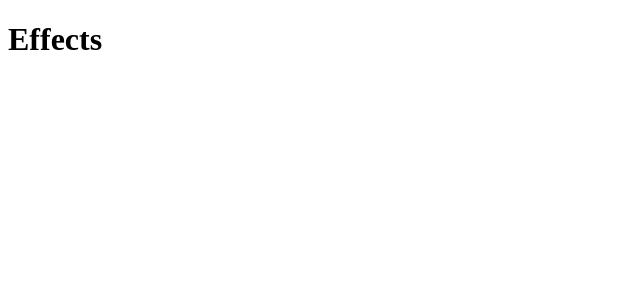
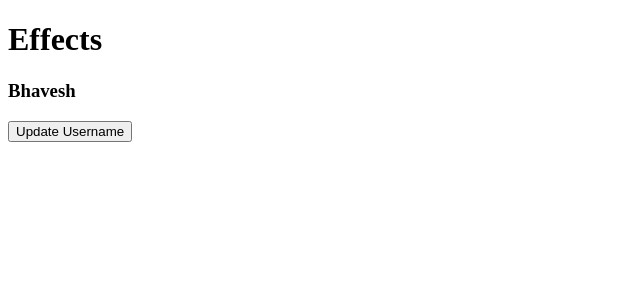
Before and after one commit to Bhavu7/Angular-v20, an Angular app: page / in a window 1280 px wide. Shown: the top 300 px of the page, without its empty margins (0-640 px from the left). Built offline with nearby package versions, Linux system fonts and the light colour scheme.

Commit message:
Effects in Angular

```diff
--- a/src/app/app.html
+++ b/src/app/app.html
@@ -168,3 +168,6 @@
 <button (click)="updateValue()">Update X</button> -->
 
 <h1>Effects</h1>
+
+<h3>{{username()}}</h3>
+<button (click)="username.set('Bhavesh Bhoi')">Update Username</button>
--- a/src/app/app.ts
+++ b/src/app/app.ts
@@ -217,4 +217,12 @@ export class App {
   //   this.x.set(100);
   //   console.log(this.z());
   // }
+
+  username = signal("Bhavesh");
+
+  constructor(){
+    effect(() => {
+      console.log(this.username);
+    })
+  }
 }
```
